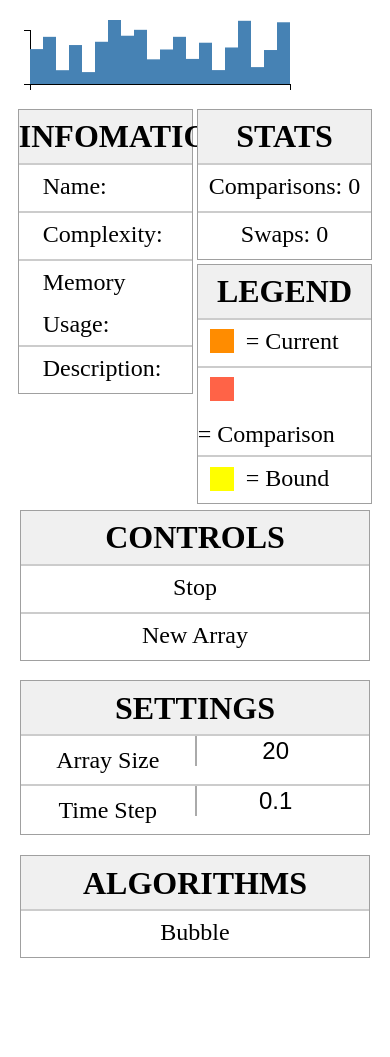
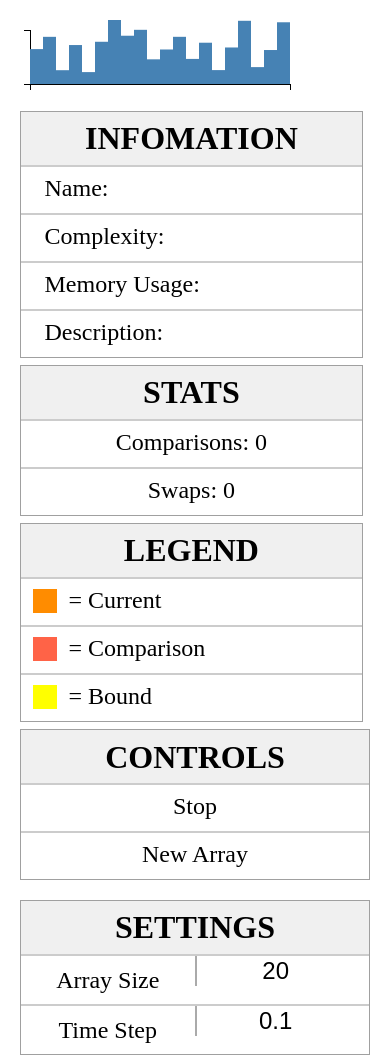
Before and after one commit to GeekyAubergine/SortingVisualiser, a plain HTML site: page demo.html in a window 390 px wide. Shown: the top 1057 px of the page. Before the commit the page ends 974 px from the top, so only its background shows below. Drawn offline with Linux system fonts and the light colour scheme.

Commit message:
Fixed responsiveness of algorithm tab

```diff
--- a/sorting-visualiser.css
+++ b/sorting-visualiser.css
@@ -188,4 +188,5 @@ svg {
 #sv-algorithm-information-container li {
   text-align: left;
   padding-left: 1em;
+  width: 100%;
 }
--- a/sorting-visualiser.js
+++ b/sorting-visualiser.js
@@ -401,10 +401,10 @@ function createAlgorithmInformation(container) {
   var informationContainer = container.append('div').attr('id', ALGORITHM_INFORMATION_ID).attr('class', LIST_CLASS);
   informationContainer.append('h2').text('Infomation');
   var list = informationContainer.append('ul');
-  list.append('li').attr('id', INFORMATION_NAME_ID).attr('class', STAT_CLASS).text('Name: ');
-  list.append('li').attr('id', INFORMATION_COMPLEXITY_ID).attr('class', STAT_CLASS).text('Complexity: ');
-  list.append('li').attr('id', INFORMATION_MEMORY_ID).attr('class', STAT_CLASS).text('Memory Usage: ');
-  list.append('li').attr('id', INFORMATION_DESCRIPTION_ID).attr('class', STAT_CLASS).text("Description: ");
+  list.append('li').attr('id', INFORMATION_NAME_ID).text('Name: ');
+  list.append('li').attr('id', INFORMATION_COMPLEXITY_ID).text('Complexity: ');
+  list.append('li').attr('id', INFORMATION_MEMORY_ID).text('Memory Usage: ');
+  list.append('li').attr('id', INFORMATION_DESCRIPTION_ID).text("Description: ");
 }
 
 function createInformation() {
@@ -598,11 +598,11 @@ function updateLayout() {
 
   //When screen compresses to single column adjusts the stats and legend tab
   if (width < 30) {
-    //   setPercentageWidthOfElement('#' + STATS_ID, 98);
-    //   setPercentageWidthOfElement('#' + LEGEND_ID, 98);
-    // } else {
-    //   setPercentageWidthOfElement('#' + STATS_ID, 48);
-    //   setPercentageWidthOfElement('#' + LEGEND_ID, 48);
+      setPercentageWidthOfElement('#' + INFORMATION_LEFT_CONTAINER_ID, 98);
+      setPercentageWidthOfElement('#' + INFORMATION_RIGHT_CONTAINER_ID, 98);
+    } else {
+      setPercentageWidthOfElement('#' + INFORMATION_LEFT_CONTAINER_ID, 48);
+      setPercentageWidthOfElement('#' + INFORMATION_RIGHT_CONTAINER_ID, 48);
   }
 }
 
```
